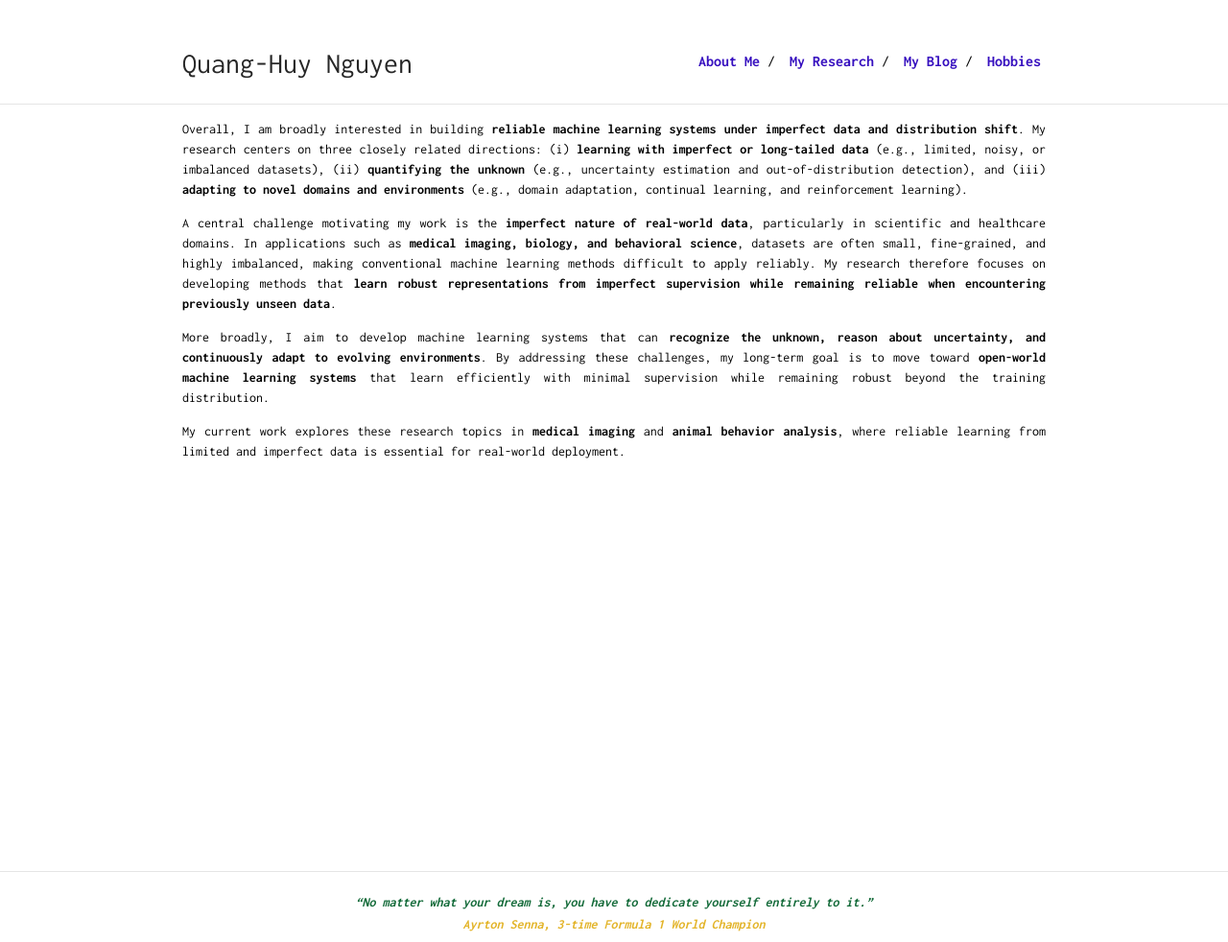
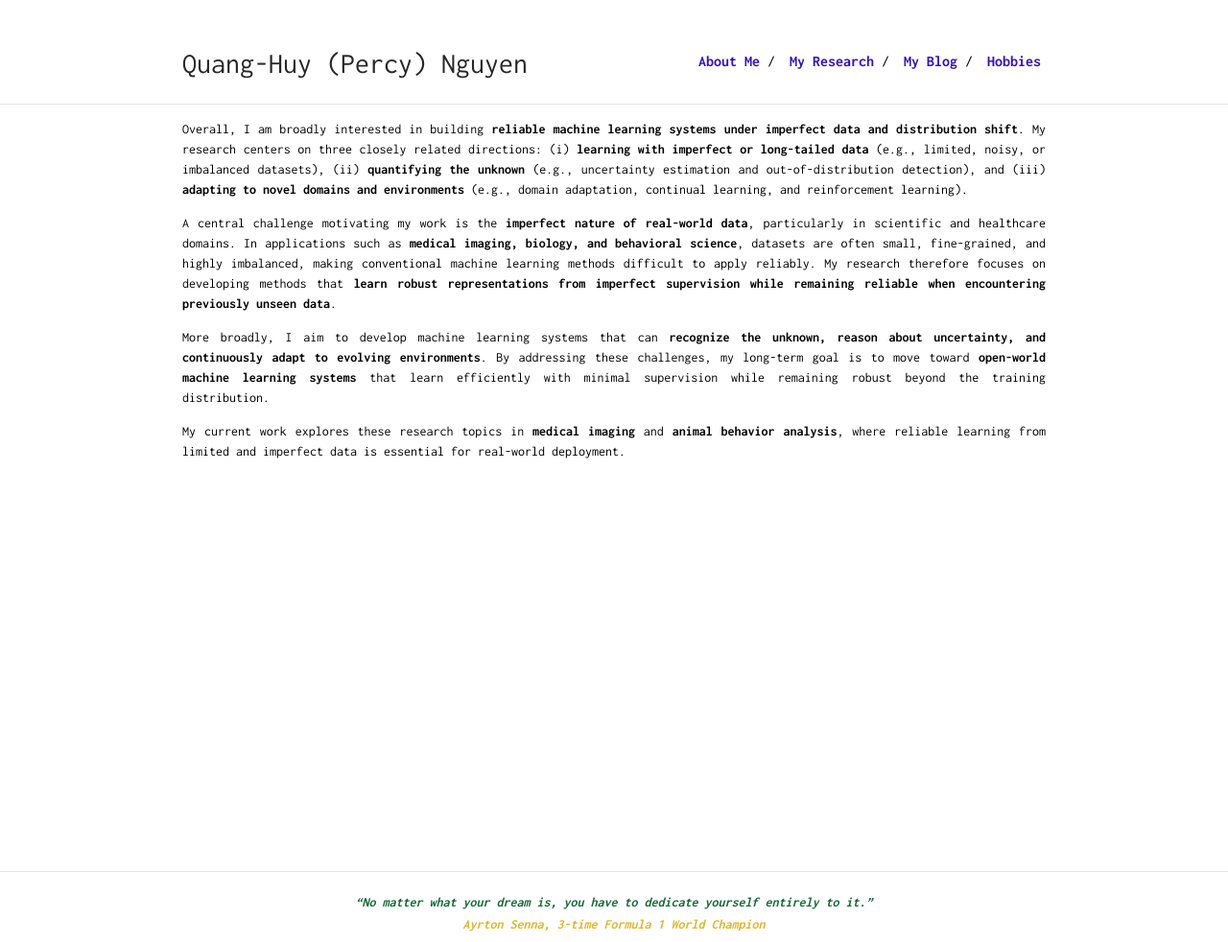
Before and after one commit to quanghuy0497/quanghuy0497.github.io, a Jekyll site: the page built from page/research.md, in a window 1280 px wide. Shown: the whole page at 96% size. Built offline with Jekyll 4.4.1, drawn with Linux system fonts in a browser that asks for light colours; nearby versions of some CDN libraries.

Commit message:
Update name

```diff
--- a/_config.yml
+++ b/_config.yml
@@ -1,4 +1,4 @@
-title: "Quang-Huy Nguyen"
+title: "Quang-Huy (Percy) Nguyen"
 url: "https://quanghuy0497.github.io"
 
 remote_theme: ankitsultana/researcher@gem
```
Also changed, not shown: index.md (+1 -1 lines).
